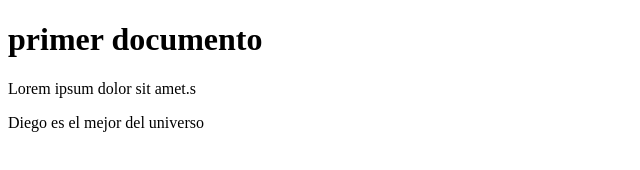
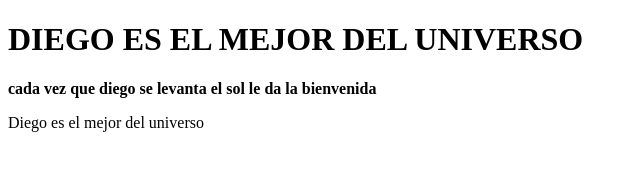
Before and after one commit to diegofc1/proyectPrework-, a plain HTML site: page index.html in a window 1280 px wide. Shown: the whole page, without its empty margins (0-640 px from the left). Drawn offline with Linux system fonts and the light colour scheme.

Commit message:
first commit

```diff
--- a/index.html
+++ b/index.html
@@ -7,8 +7,8 @@
     <title>Document</title>
 </head>
 <body>
-    <h1>primer documento</h1>
-    <p>Lorem ipsum dolor sit amet.s</p>
+    <h1>DIEGO ES EL MEJOR DEL UNIVERSO</h1>
+    <p><strong>cada vez que diego se levanta el sol le da la bienvenida</strong></p>
     <p>Diego  es el mejor del universo</p>
 </body>
 </html>
```
Also changed, not shown: 1 other file.
